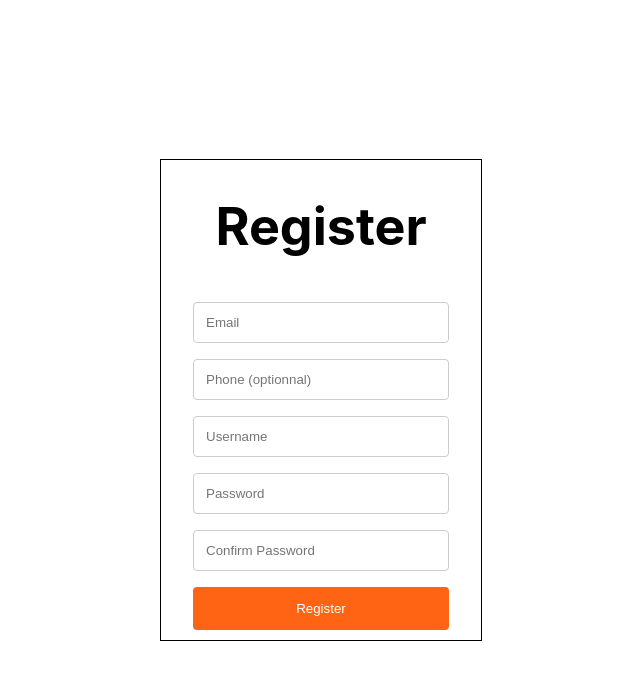
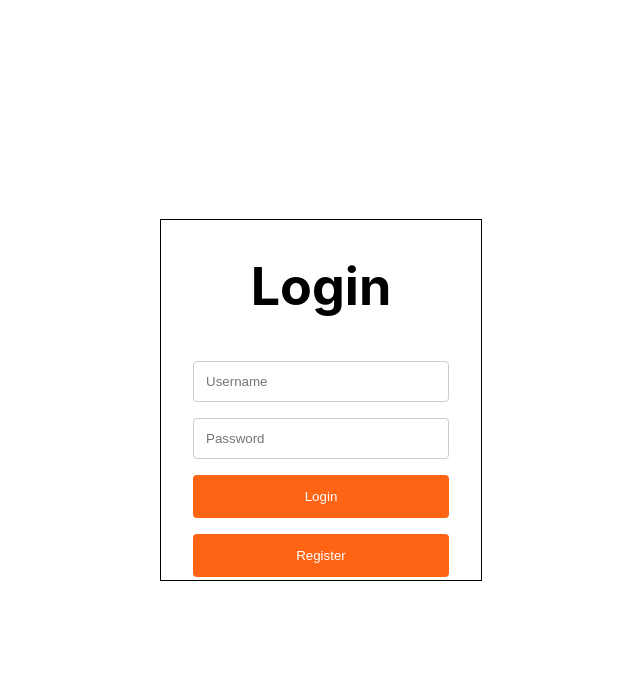
Before and after one commit to guerlBlanchard/WebChanger, a React (Create React App) app in the folder WebApp/Front/React/: page / in a window 1280 px wide. Shown: the top 680 px of the page, without its empty margins (319-959 px from the left). Built offline with nearby package versions, Linux system fonts and the light colour scheme.

Commit message:
[Add] event.preventDefault in the login and register form [Fix] wrong login and register request url

```diff
--- a/WebApp/Front/React/src/App.js
+++ b/WebApp/Front/React/src/App.js
@@ -1,11 +1,11 @@
 import logo from './logo.svg';
 import './App.css';
-// import Login from  './Auth/Login/Login'
-import Register from './Auth/Register/Register';
+import Login from  './Auth/Login/Login'
+// import Register from './Auth/Register/Register';
 
 function App() {
   return (
-    <Register />
+    <Login />
     // <div className="App">
     //   <header className="App-header">
     //     <img src={logo} className="App-logo" alt="logo" />
--- a/WebApp/Front/React/src/Auth/Login/Login.css
+++ b/WebApp/Front/React/src/Auth/Login/Login.css
@@ -15,7 +15,7 @@
 
 .Login-box {
     background-color: #FFFFFF;
-    height: 60vh;
+    height: 45vh;
     width: 25vw;
     display: flex;
     flex-direction: column;
--- a/WebApp/Front/React/src/Auth/Login/Login.js
+++ b/WebApp/Front/React/src/Auth/Login/Login.js
@@ -1,9 +1,27 @@
 import React from 'react';
 import './Login.css';
+import axios from "axios";
 
 export default class Login extends React.Component {
   constructor (props) {
     super(props);
+    this.state = {
+      username: '',
+      password: ''
+    };
+    this.SubmitLogin = this.SubmitLogin.bind(this);
+  }
+
+  SubmitLogin(event) {
+    axios({
+      method: 'post',
+      url:"http://localhost:8080/user/login",
+      body: {
+        username: this.state.username,
+        password: this.state.password
+      }
+    });
+    event.preventDefault();
   }
 
   render() {
@@ -12,9 +30,9 @@ export default class Login extends React.Component {
         <header className='Login-header'>
           <div className='Login-box'>
             <h1>Login</h1>
-            <form>
-              <input type="text" placeholder='Username'/>
-              <input type="password" placeholder='Password'/>
+            <form onSubmit={this.SubmitLogin}>
+              <input type="text" placeholder='Username' value={this.state.username} onChange={(event) => {this.setState({username: event.target.username})}}/>
+              <input type="password" placeholder='Password' value={this.state.password} onChange={(event) => {this.setState({password: event.target.password})}}/>
               <input type="submit" value="Login"/>
               <input type="button" value="Register"/>
             </form>
--- a/WebApp/Front/React/src/Auth/Register/Register.js
+++ b/WebApp/Front/React/src/Auth/Register/Register.js
@@ -20,7 +20,7 @@ export default class Register extends React.Component{
       return;
     axios({
       method: 'post',
-      url:"http://localhost/user/register",
+      url:"http://localhost:8080/user/register",
       body: {
         mail: this.state.mail,
         phone: this.state.phone,
@@ -28,6 +28,7 @@ export default class Register extends React.Component{
         password: this.state.password
       }
     });
+    event.preventDefault();
   }
 
   render() {
```
Also changed, not shown: WebApp/Front/React/src/index.js (line endings or trailing spaces), 2 other files (tests, documents, lock files or other folders).
